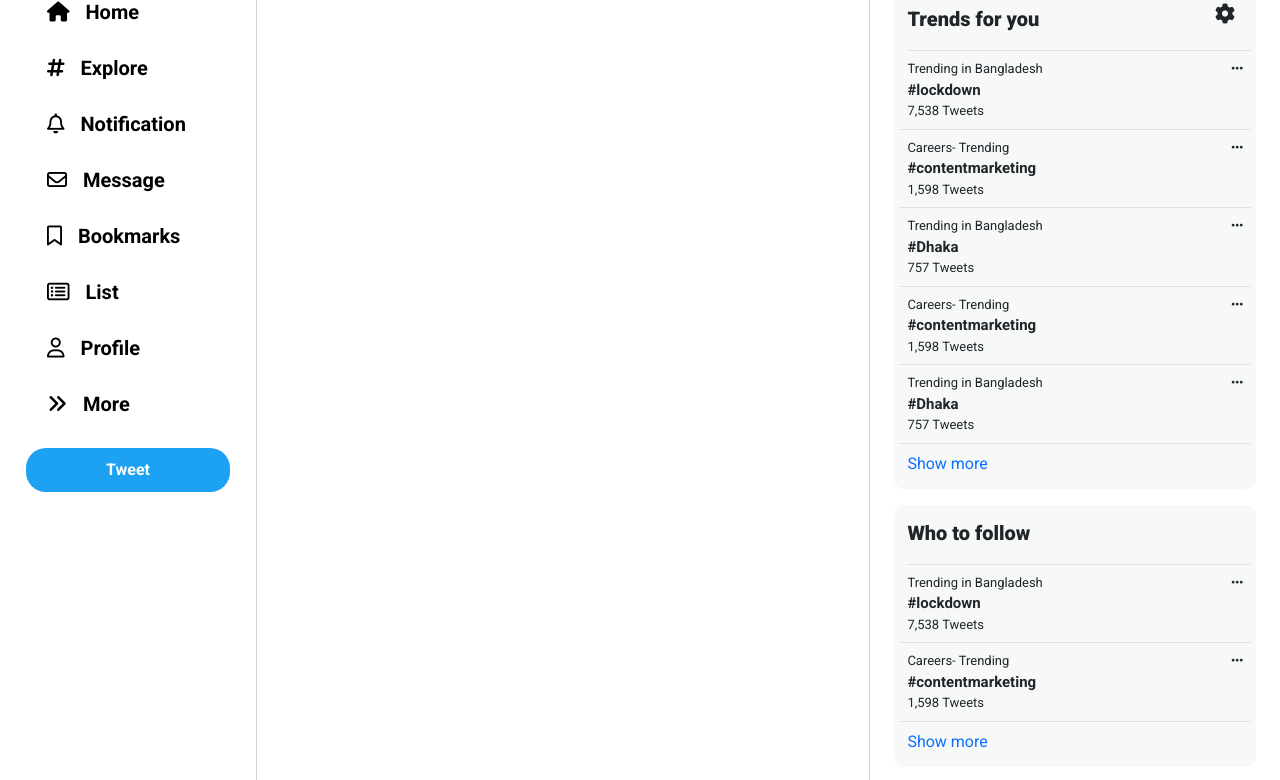
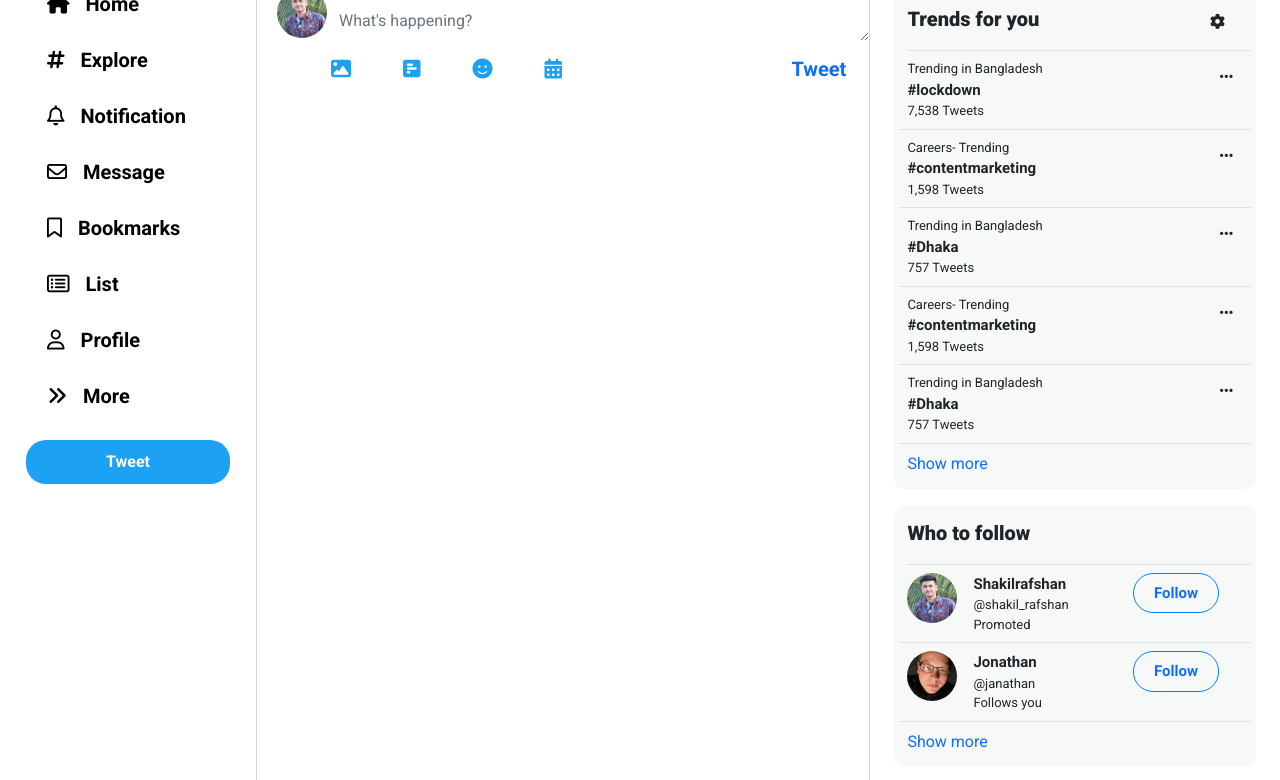
Before and after one commit to shakilrafshan/twitter, a plain HTML site: page index.html in a window 1280 px wide. Shown: the part 79-859 px from the top of the page. Drawn offline with Linux system fonts and the light colour scheme.

Commit message:
middle header

```diff
--- a/index.html
+++ b/index.html
@@ -21,9 +21,9 @@
     <link rel="stylesheet" href="style.css">
 </head>
 <body>
-    <main class="mt-2">
+    <main class="">
         <!-- left section  -->
-        <div class="left">
+        <div class="left sticky-top" style="height: 100vh;">
             <i class="fa fa-twitter" ></i>
             <div class="left-menu">
                 <ul>
@@ -40,11 +40,27 @@
                 <div class="text-center"><a href="" class="tweet-btn">Tweet</a></div>
             </div>
         </div>
-        <div class="middle ">
-            <h1>my name is shakil</h1>
+        <div class="middle">
+            <header style="background-color:white;" class="d-flex sticky-top border-bottom justify-content-between align-items-center mx-3">
+                <p class="left-s-t">Home</p>
+                <i class="fa fa-star text-primary"></i>
+            </header>
+            <div class="d-flex post">
+                <img src="./images/profile1.jpg" class="rounded-circle" width="50" height="50" alt="">
+                <textarea class="form-control area" placeholder="What's happening?" aria-label="With textarea"></textarea>
+            </div>
+            <div class="icon-section d-flex justify-content-between align-items-center">
+                <div class="icons d-flex justify-content-around  ms-5" >
+                    <i class=" icon mx-3 far fa-image"></i>
+                    <i class=" icon mx-3 fas fa-poll-h"></i>
+                    <i class=" icon mx-3 far fa-smile"></i>
+                    <i class=" icon mx-3 far fa-calendar-alt"></i>
+                </div>
+                <div class="me-2 left-s-t"><a href="">Tweet</a></div>
+            </div>
         </div>
         <!-- right section start  -->
-        <div class="right px-4">
+        <div class="right px-4 pt-2">
             <div class="search">
                 <input type="search" name="" id="" placeholder=" Search Twitter">
             </div>
@@ -52,7 +68,7 @@
             <div class="trends-section mt-3">
                 <div class="d-flex justify-content-between right-s-h mt-2 ms-2 border-bottom" >
                     <p class="">Trends for you</p>
-                    <i class="fas fa-cog me-3"></i>
+                    <i class="fas fa-cog me-3 iconr"></i>
                 </div>
                 <div class="d-flex r-hover py-2 right-s-d justify-content-between border-bottom px-2">
                     <div class="d-flex flex-column">
@@ -61,7 +77,7 @@
                         <span>7,538 Tweets</span>
                     </div>
                     <div>
-                        <i class="fas fa-ellipsis-h"></i>
+                        <i class="fas fa-ellipsis-h iconr"></i>
                     </div>
                 </div>
                 <div class="d-flex r-hover py-2 right-s-d justify-content-between border-bottom px-2">
@@ -71,7 +87,7 @@
                         <span>1,598 Tweets</span>
                     </div>
                     <div>
-                        <i class="fas fa-ellipsis-h"></i>
+                        <i class="fas fa-ellipsis-h iconr"></i>
                     </div>
                 </div>
                 <div class="d-flex r-hover py-2 right-s-d justify-content-between border-bottom px-2">
@@ -81,7 +97,7 @@
                         <span>757 Tweets</span>
                     </div>
                     <div>
-                        <i class="fas fa-ellipsis-h"></i>
+                        <i class="fas fa-ellipsis-h iconr"></i>
                     </div>
                 </div>
                 <div class="d-flex r-hover py-2 right-s-d justify-content-between border-bottom px-2">
@@ -91,7 +107,7 @@
                         <span>1,598 Tweets</span>
                     </div>
                     <div>
-                        <i class="fas fa-ellipsis-h"></i>
+                        <i class="fas fa-ellipsis-h iconr"></i>
                     </div>
                 </div>
                 <div class="d-flex r-hover py-2 right-s-d justify-content-between border-bottom px-2">
@@ -101,7 +117,7 @@
                         <span>757 Tweets</span>
                     </div>
                     <div>
-                        <i class="fas fa-ellipsis-h"></i>
+                        <i class="fas fa-ellipsis-h iconr"></i>
                     </div>
                 </div>
                 <div class="py-2 px-2 r-hover"><a href="" >Show more</a></div>
@@ -113,25 +129,35 @@
 
                 </div>
                 <div class="d-flex r-hover py-2 right-s-d justify-content-between border-bottom px-2">
-                    <div class="d-flex flex-column">
-                        <span>Trending in Bangladesh</span>
-                        <span class="right-s-t">#lockdown</span>
-                        <span>7,538 Tweets</span>
+                    <div class="d-flex">
+                        <img src="./images/profile1.jpg" alt="" class="rounded-circle" width="50" height="50">
+                        <div class="d-flex flex-column ms-3">
+                            <span class="right-s-t">Shakilrafshan</span>
+                            <span >@shakil_rafshan</span>
+                            <span>Promoted</span>
+                        </div>
                     </div>
                     <div>
-                        <i class="fas fa-ellipsis-h"></i>
+                        <a href="" class="follow right-s-t me-4">Follow</a>
+
                     </div>
                 </div>
                 <div class="d-flex r-hover py-2 right-s-d justify-content-between border-bottom px-2">
-                    <div class="d-flex flex-column">
-                        <span>Careers- Trending</span>
-                        <span class="right-s-t">#contentmarketing</span>
-                        <span>1,598 Tweets</span>
+                    <div class="d-flex">
+                        <img src="./images/profile2.jpg" alt="" class="rounded-circle" width="50" height="50">
+                        <div class="d-flex flex-column ms-3">
+                            <span class="right-s-t">Jonathan</span>
+                            <span >@janathan</span>
+                            <span>Follows you</span>
+                        </div>
                     </div>
                     <div>
-                        <i class="fas fa-ellipsis-h"></i>
+                        <a href="" class="follow right-s-t me-4">Follow</a>
+
                     </div>
                 </div>
+
+
 
                 <div class="py-2 px-2 r-hover"><a href="" >Show more</a></div>
             </div>
@@ -149,8 +175,8 @@
                         <span>Actor</span>
                     </div>
                     <div>
-                        <a href="" class="follow right-s-t me-4">Follow</a>
-                        <i class="fas fa-times"></i>
+                        <a href="" class="follow right-s-t me-3">Follow</a>
+                        <i class="fas fa-times iconr"></i>
                     </div>
                 </div>
                 <div class="d-flex r-hover py-2 right-s-d justify-content-between border-bottom px-2">
@@ -160,8 +186,8 @@
                         <span>Turkey Actress</span>
                     </div>
                     <div>
-                        <a href="" class="follow right-s-t me-4">Follow</a>
-                        <i class="fas fa-times"></i>
+                        <a href="" class="follow right-s-t me-3">Follow</a>
+                        <i class="fas fa-times iconr"></i>
                     </div>
                 </div>
                 <div class="d-flex r-hover py-2 right-s-d justify-content-between border-bottom px-2">
@@ -171,8 +197,8 @@
                         <span>Business & finance</span>
                     </div>
                     <div>
-                        <a href="" class="follow right-s-t me-4">Follow</a>
-                        <i class="fas fa-times"></i>
+                        <a href="" class="follow right-s-t me-3">Follow</a>
+                        <i class="fas fa-times iconr"></i>
                     </div>
                 </div>
 
@@ -180,6 +206,7 @@
                 <div class="py-2 px-2 r-hover"><a href="" >Show more</a></div>
             </div>
         </div>
+
     </main>
 
 </body>
--- a/style.css
+++ b/style.css
@@ -12,6 +12,28 @@ body{
     background-color:rgba(232, 245, 254);
     padding: 15px;
     border-radius: 50px;
+}
+.icon{
+    font-size: 20px;
+    font-weight: 700;
+    color: #1DA1F2;padding: 10px;
+
+}
+.icon:hover{
+    border-radius: 50px;
+    background-color: rgba(232, 245, 254);
+    padding: 10px;
+}
+.iconr{
+    font-size: 15px;
+    font-weight: 700;
+    padding: 10px;
+
+}
+.iconr:hover{
+    border-radius: 50px;
+    background-color: rgba(232, 245, 254);
+    padding: 10px;
 }
 
 .left-s-t{
@@ -115,6 +137,22 @@ background-color: #EFF1F1;
 }
 
 
+/* middle section  */
+.post{
+    margin-top: 10px;
+    margin-left: 20px;
+}
+.area{
+    margin-top:15px;
+   height: 20px;
+   border: none;
+   outline: none;
+
+}
+.area:focus{
+   border-bottom: 1px solid gray;
+
+}
 @media only screen and (max-width:1024px) {
     main{
         display: grid;
```
Also changed, not shown: images/profile1.jpg (added), images/profile2.jpg (added).
